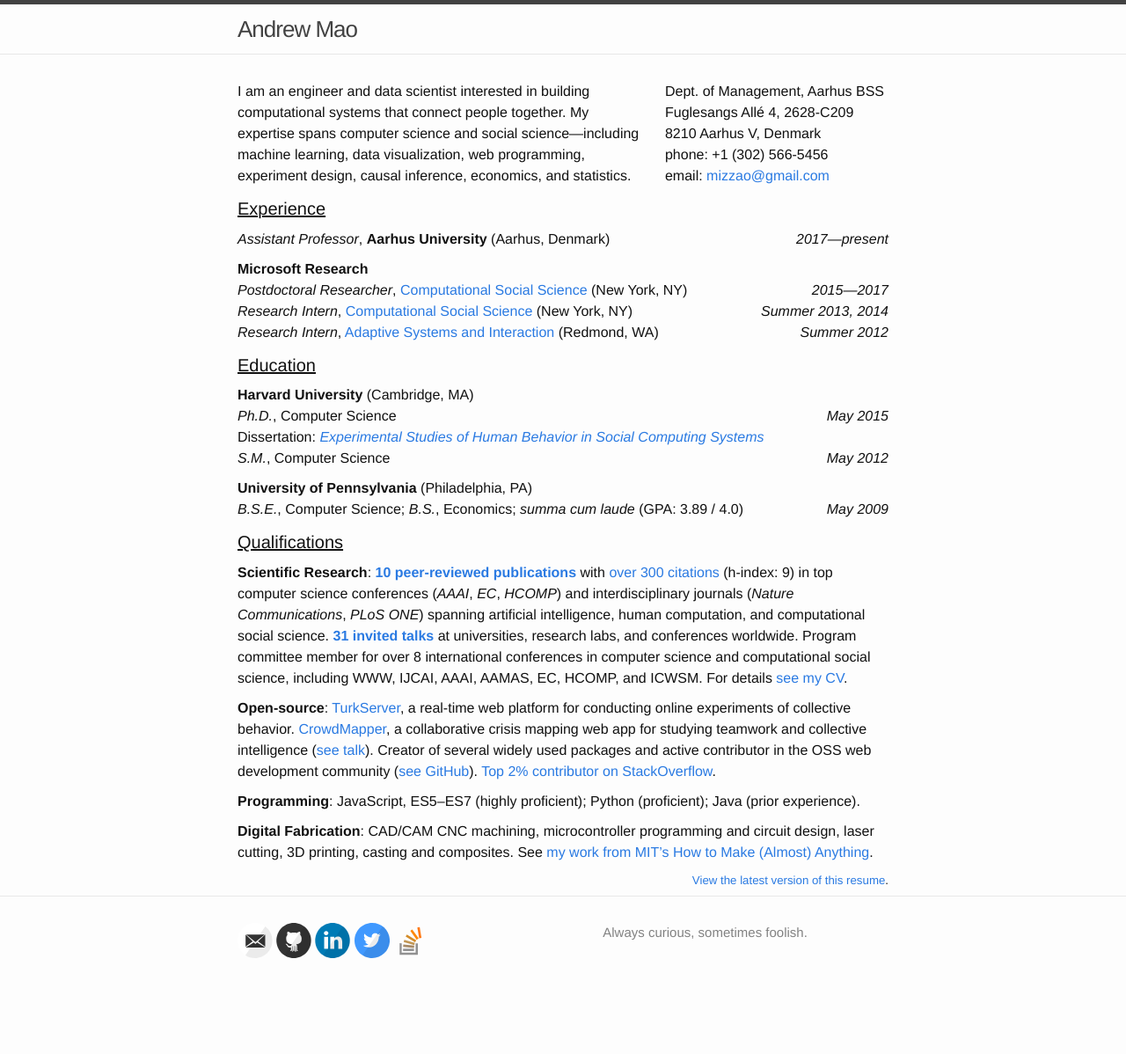
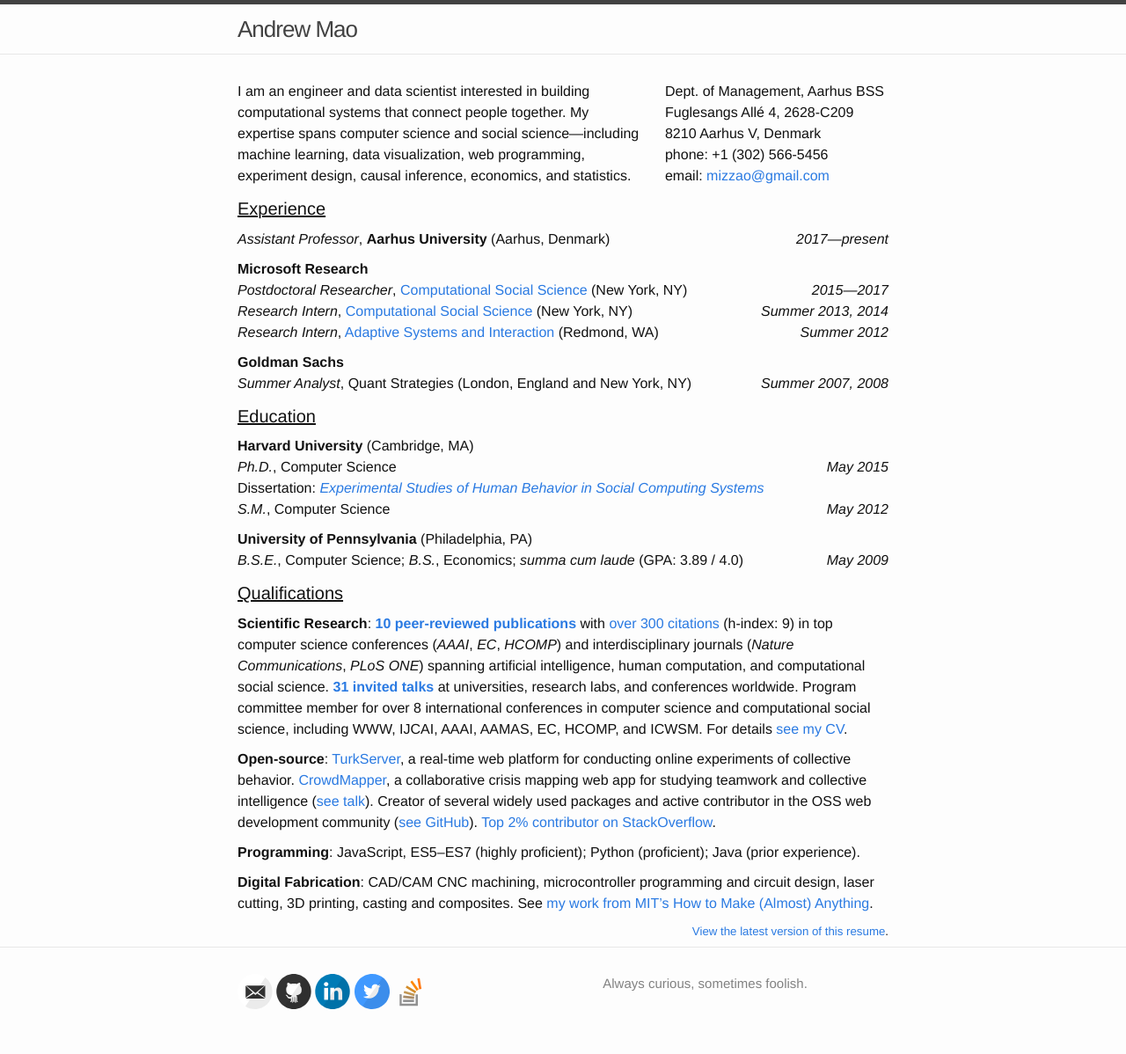
Before and after one commit to mizzao/andrewmao.net, a Jekyll site: the page built from resume.md, in a window 1280 px wide. Shown: the whole page at 88% size. Built offline with Jekyll 4.4.1, drawn with Linux system fonts in a browser that asks for light colours; before the commit the page ends 1140 px from its top, so only the background shows below that.

Commit message:
Add some more brands

```diff
--- a/resume.md
+++ b/resume.md
@@ -28,6 +28,10 @@ I am an engineer and data scientist interested in building computational systems
 
 [css]: https://www.microsoft.com/en-us/research/group/computational-social-science/
 [asi]: https://www.microsoft.com/en-us/research/group/adaptive-systems-and-interaction/
+
+**Goldman Sachs**\\
+*Summer 2007, 2008*{: .right}
+*Summer Analyst*, Quant Strategies (London, England and New York, NY)
 
 ## Education
 
```
